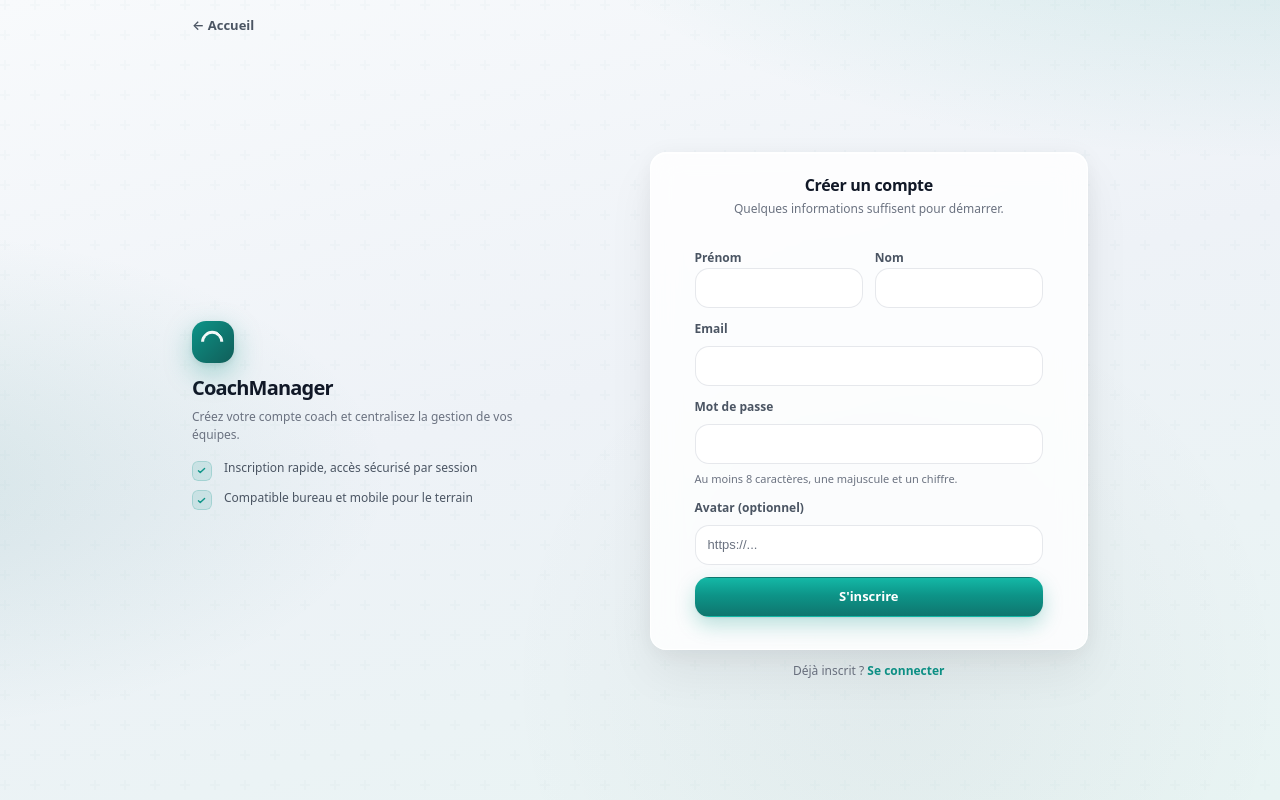
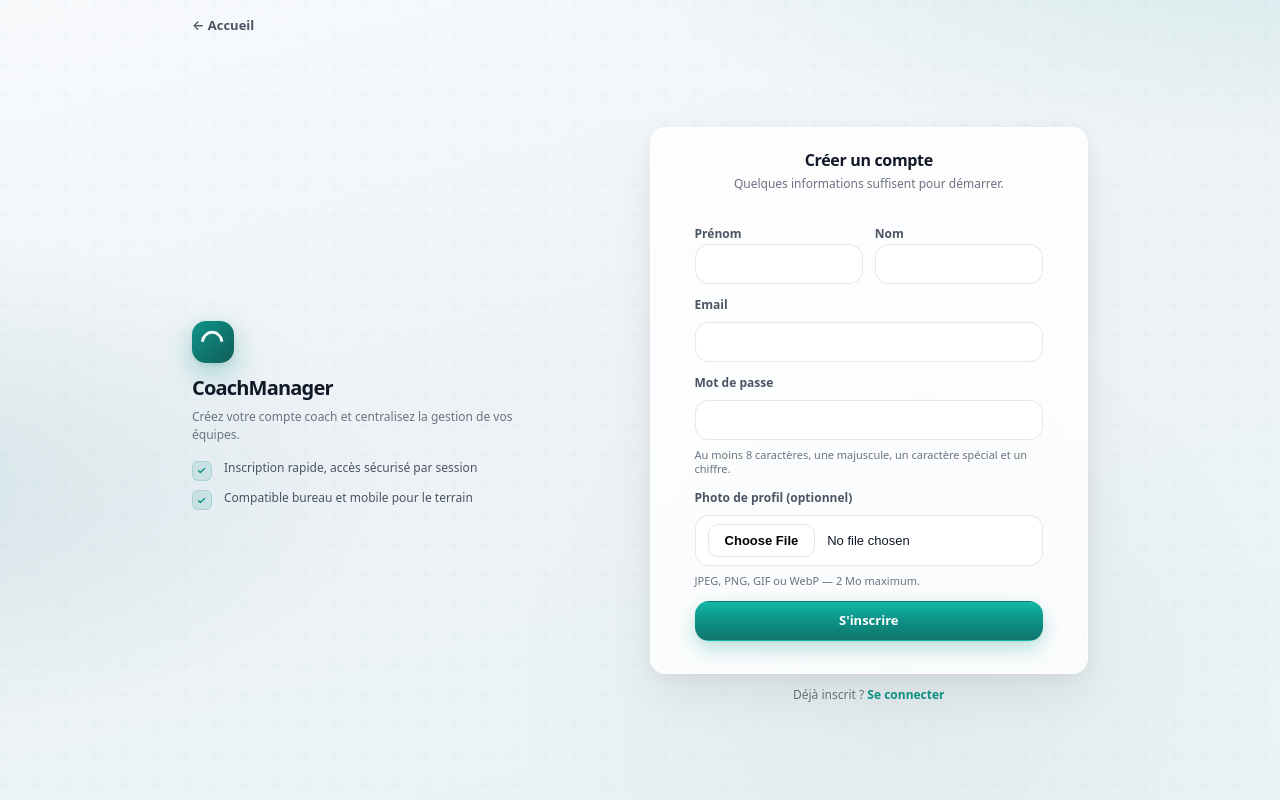
Before and after one commit to SZ-Leaf/CoachManager, a React (Vite) app in the folder coachManager client/: page /register in a window 1280 px wide. Built offline with nearby package versions, Linux system fonts and the light colour scheme; no server answers.

Commit message:
update : hover grenn btns

```diff
--- a/coachManager client/src/components/ui/forms/auth/RegisterForm.jsx
+++ b/coachManager client/src/components/ui/forms/auth/RegisterForm.jsx
@@ -1,25 +1,62 @@
-import { useState } from 'react';
+import { useEffect, useRef, useState } from 'react';
 import { useNavigate } from 'react-router-dom';
 
 import { useAuth } from '../../../../context/AuthContext.jsx';
 import { ROUTES } from '../../../../utils/routes.js';
 import Alert from '../../feedback/Alert.jsx';
 
+const ACCEPT_AVATAR = 'image/jpeg,image/png,image/gif,image/webp';
+
 const RegisterForm = () => {
   const { register } = useAuth();
   const navigate = useNavigate();
+  const avatarInputRef = useRef(null);
   const [formData, setFormData] = useState({
     firstname: '',
     lastname: '',
     email: '',
     password: '',
-    avatar: '',
   });
+  const [avatarFile, setAvatarFile] = useState(null);
+  const [avatarPreview, setAvatarPreview] = useState(null);
   const [error, setError] = useState('');
   const [pending, setPending] = useState(false);
 
+  useEffect(() => {
+    return () => {
+      if (avatarPreview) {
+        URL.revokeObjectURL(avatarPreview);
+      }
+    };
+  }, [avatarPreview]);
+
   const handleChange = (e) => {
     setFormData({ ...formData, [e.target.name]: e.target.value });
+  };
+
+  const clearAvatar = () => {
+    if (avatarPreview) {
+      URL.revokeObjectURL(avatarPreview);
+    }
+    setAvatarFile(null);
+    setAvatarPreview(null);
+    if (avatarInputRef.current) {
+      avatarInputRef.current.value = '';
+    }
+  };
+
+  const handleAvatarChange = (e) => {
+    const file = e.target.files?.[0];
+    if (avatarPreview) {
+      URL.revokeObjectURL(avatarPreview);
+    }
+    if (!file) {
+      setAvatarFile(null);
+      setAvatarPreview(null);
+      return;
+    }
+    setAvatarFile(file);
+    setAvatarPreview(URL.createObjectURL(file));
   };
 
   const handleSubmit = async (e) => {
@@ -27,16 +64,15 @@ const RegisterForm = () => {
     setError('');
     setPending(true);
     try {
-      const payload = {
-        firstname: formData.firstname,
-        lastname: formData.lastname,
-        email: formData.email,
-        password: formData.password,
-      };
-      if (formData.avatar.trim()) {
-        payload.avatar = formData.avatar.trim();
+      const fd = new FormData();
+      fd.append('firstname', formData.firstname.trim());
+      fd.append('lastname', formData.lastname.trim());
+      fd.append('email', formData.email.trim());
+      fd.append('password', formData.password);
+      if (avatarFile) {
+        fd.append('avatar', avatarFile);
       }
-      await register(payload);
+      await register(fd);
       navigate(ROUTES.LOGIN, {
         replace: true,
         state: { registered: true },
@@ -51,7 +87,7 @@ const RegisterForm = () => {
   };
 
   return (
-    <form className="app-form auth-form" onSubmit={handleSubmit}>
+    <form className="app-form auth-form" onSubmit={handleSubmit} encType="multipart/form-data">
       {error ? (
         <Alert variant="error" title="Erreur">
           {error}
@@ -110,20 +146,32 @@ const RegisterForm = () => {
           minLength={8}
         />
         <small className="app-form__hint">
-          Au moins 8 caractères, une majuscule et un chiffre.
+          Au moins 8 caractères, une majuscule, un caractère spécial et un chiffre.
         </small>
       </div>
 
-      <div>
-        <label htmlFor="avatar">Avatar (optionnel)</label>
+      <div className="auth-avatar-field">
+        <label htmlFor="avatar-file">Photo de profil (optionnel)</label>
+        {avatarPreview ? (
+          <div className="auth-avatar-preview">
+            <img src={avatarPreview} alt="Aperçu de votre photo" className="auth-avatar-preview__img" />
+            <div className="auth-avatar-preview__actions">
+              <button type="button" className="btn btn-secondary btn-sm" onClick={clearAvatar}>
+                Retirer la photo
+              </button>
+            </div>
+          </div>
+        ) : null}
         <input
-          id="avatar"
-          type="url"
+          ref={avatarInputRef}
+          id="avatar-file"
+          type="file"
           name="avatar"
-          value={formData.avatar}
-          onChange={handleChange}
-          placeholder="https://..."
+          accept={ACCEPT_AVATAR}
+          onChange={handleAvatarChange}
+          className="auth-avatar-file-input"
         />
+        <small className="app-form__hint">JPEG, PNG, GIF ou WebP — 2 Mo maximum.</small>
       </div>
 
       <button type="submit" className="btn btn-primary" disabled={pending}>
--- a/coachManager client/src/pages/auth/AuthPages.css
+++ b/coachManager client/src/pages/auth/AuthPages.css
@@ -229,6 +229,7 @@
 
 .auth-form .btn-primary:hover:not(:disabled) {
   background: linear-gradient(180deg, #2dd4bf 0%, #0d9488 50%, #0f766e 100%);
+  color: #fff;
   box-shadow:
     0 2px 4px rgb(15 23 42 / 0.08),
     0 12px 28px rgb(13 148 136 / 0.32);
@@ -258,6 +259,61 @@
   display: flex;
   flex-direction: column;
   gap: var(--space-4);
+}
+
+/* Avatar inscription : fichier + aperçu */
+.auth-avatar-field {
+  display: flex;
+  flex-direction: column;
+  gap: var(--space-2);
+}
+
+.auth-avatar-preview {
+  display: flex;
+  flex-wrap: wrap;
+  align-items: center;
+  gap: var(--space-3);
+  padding: var(--space-3);
+  border-radius: var(--radius-lg);
+  background: var(--color-primary-muted);
+  border: 1px dashed color-mix(in srgb, var(--color-primary) 35%, var(--color-border));
+}
+
+.auth-avatar-preview__img {
+  width: 3.5rem;
+  height: 3.5rem;
+  object-fit: cover;
+  border-radius: var(--radius-md);
+  border: 2px solid rgb(255 255 255 / 0.9);
+  box-shadow: var(--shadow-sm);
+}
+
+.auth-avatar-preview__actions {
+  flex: 1;
+  min-width: 8rem;
+}
+
+.auth-form.app-form input.auth-avatar-file-input[type='file'] {
+  min-height: auto;
+  padding: var(--space-2) 0;
+}
+
+.auth-avatar-file-input::file-selector-button {
+  margin-right: var(--space-3);
+  padding: var(--space-2) var(--space-4);
+  border: 1px solid var(--color-border);
+  border-radius: var(--radius-md);
+  background: var(--color-bg-elevated);
+  font-size: var(--text-sm);
+  font-weight: 600;
+  font-family: inherit;
+  cursor: pointer;
+  transition: background-color var(--transition-fast), border-color var(--transition-fast);
+}
+
+.auth-avatar-file-input::file-selector-button:hover {
+  border-color: var(--color-border-strong);
+  background: var(--color-bg);
 }
 
 @media (min-width: 900px) {
--- a/coachManager client/src/styles/shared/buttons.css
+++ b/coachManager client/src/styles/shared/buttons.css
@@ -29,6 +29,7 @@
 
 .btn-primary:hover:not(:disabled) {
   background: var(--color-primary-hover);
+  color: #fff;
 }
 
 .btn-secondary {
@@ -67,6 +68,7 @@
 
 .btn-danger:hover:not(:disabled) {
   background: var(--color-danger-hover);
+  color: #fff;
 }
 
 .btn-sm {
```
Also changed, not shown: 2 other files (tests, documents, lock files or other folders).
